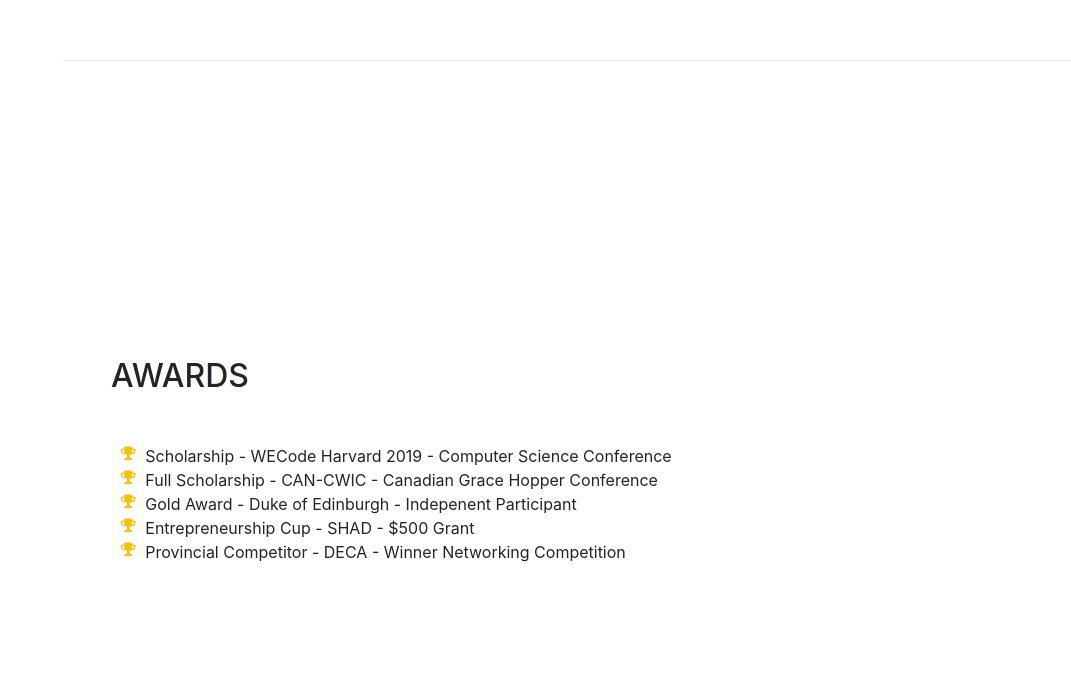
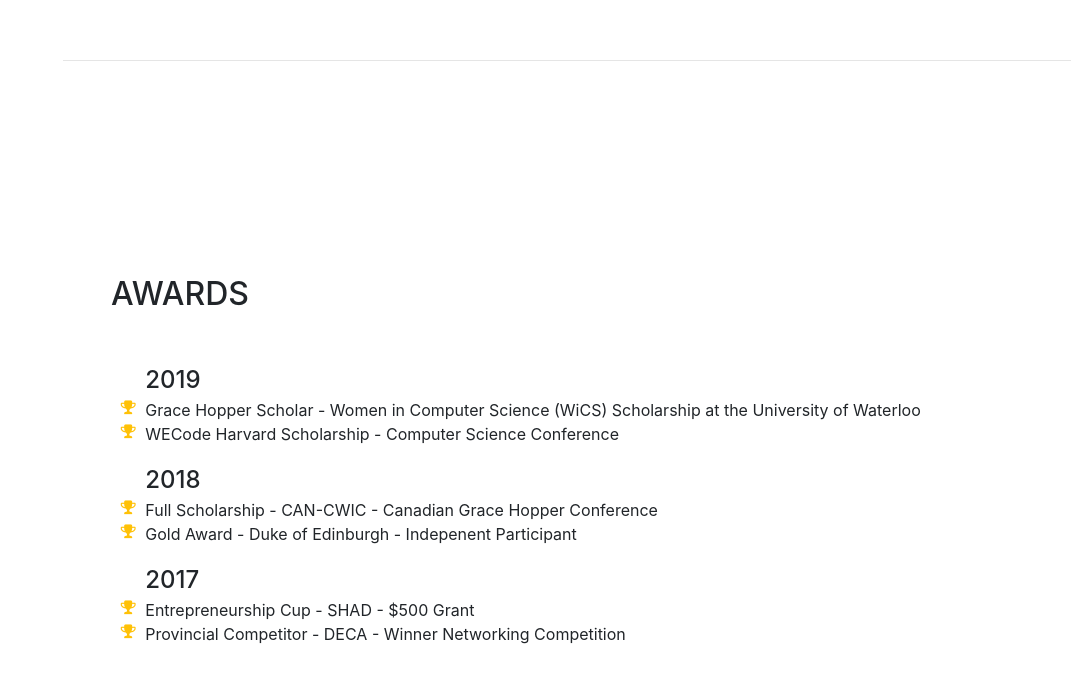
Before and after one commit to itscaroline/Resume, a website with bundled scripts: page index.html in a window 1280 px wide. Shown: the part 7019-7702 px from the top of the page, without its empty margins (209-1280 px from the left). Built offline with nearby package versions, Linux system fonts and the light colour scheme; a web font is replaced by a local one.

Commit message:
Updaterd Awards

```diff
--- a/index.html
+++ b/index.html
@@ -492,15 +492,24 @@
         <div class="my-auto">
           <h2 class="mb-5">Awards</h2>
           <ul class="fa-ul mb-0">
+
+            <div class="subheading mt-3"> 2019 </div>
             <li>
               <i class="fa-li fa fa-trophy text-warning"></i>
-              Scholarship - WECode Harvard 2019 - Computer Science Conference</li>
+              Grace Hopper Scholar - Women in Computer Science (WiCS) Scholarship at the University of Waterloo </li>
+            <li>
+              <i class="fa-li fa fa-trophy text-warning"></i>
+              WECode Harvard Scholarship - Computer Science Conference</li>
+
+            <div class="subheading mt-3"> 2018 </div>
             <li>
               <i class="fa-li fa fa-trophy text-warning"></i>
               Full Scholarship - CAN-CWIC - Canadian Grace Hopper Conference </li>
             <li>
               <i class="fa-li fa fa-trophy text-warning"></i>
               Gold Award - Duke of Edinburgh - Indepenent Participant</li>
+
+            <div class="subheading mt-3"> 2017 </div>
             <li>
               <i class="fa-li fa fa-trophy text-warning"></i>
               Entrepreneurship Cup - SHAD - $500 Grant</li>
```
Also changed, not shown: 1 other file.
